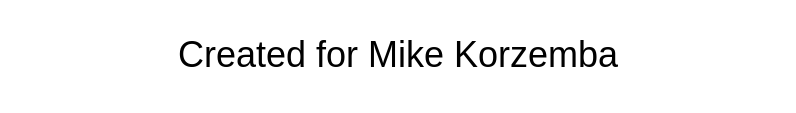
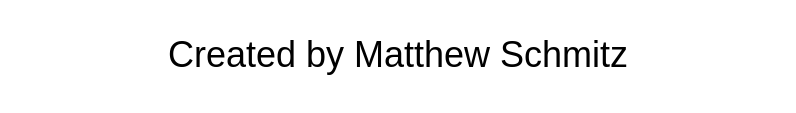
Before and after one commit to matthewschmitz/nba-head-to-head, a plain HTML site: page index.html in a window 1280 px wide. Shown: the part 328-441 px from the top of the page, without its empty margins (242-1038 px from the left). Drawn offline with nearby package versions, Linux system fonts and the light colour scheme.

Commit message:
Change intro message.

```diff
--- a/index.html
+++ b/index.html
@@ -24,7 +24,7 @@
       <div class="introInstructions">
         <h1 id="headerInfoPage">NBA Head-to-Head Game</h1>
         <img src="./resources/images/basketball.png" alt="Basketball icon" />
-        <h2 id="secondHeaderInfoPage">Created for Mike Korzemba</h2>
+        <h2 id="secondHeaderInfoPage">Created by Matthew Schmitz</h2>
         <p id="paragraphInfoPage">You will be asked to compare the stats of 30 sets of players, attempting to correctly answer the question of which player had better stats in the given season. Try to correctly answer 25 or more questions to win.</p>
         <div class="startButton" id="startButtonInfoPage">Start Game</div>
       </div>
```
